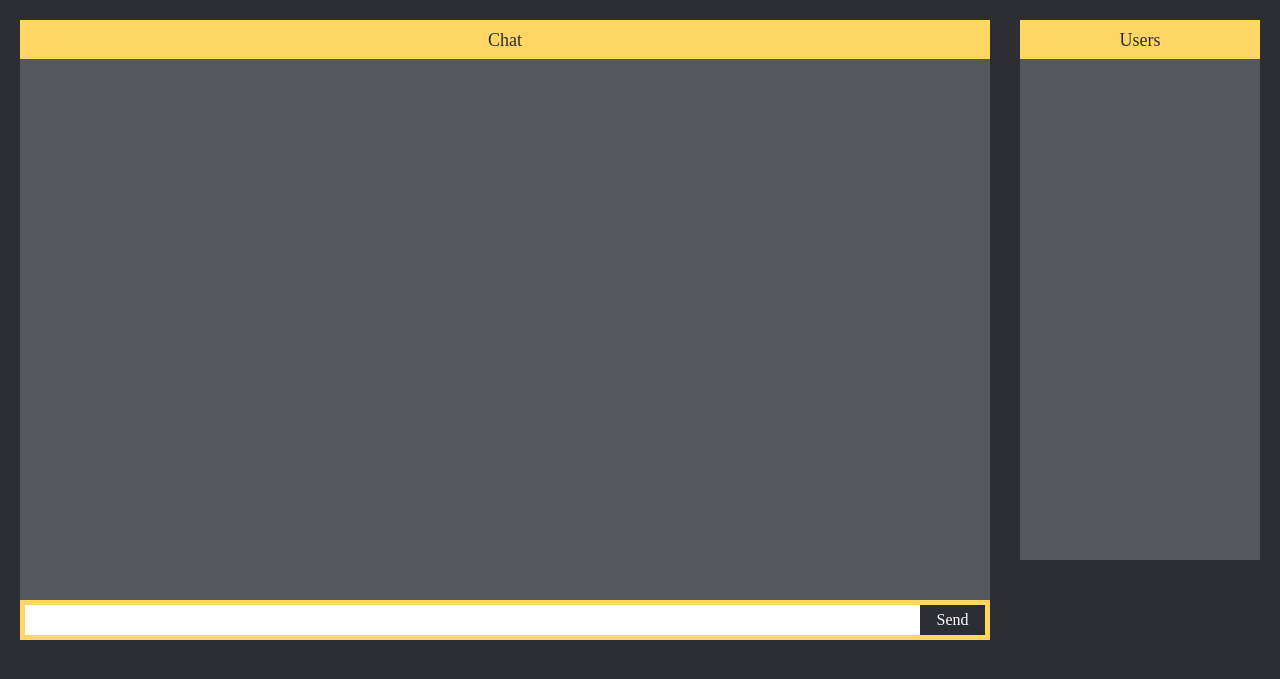
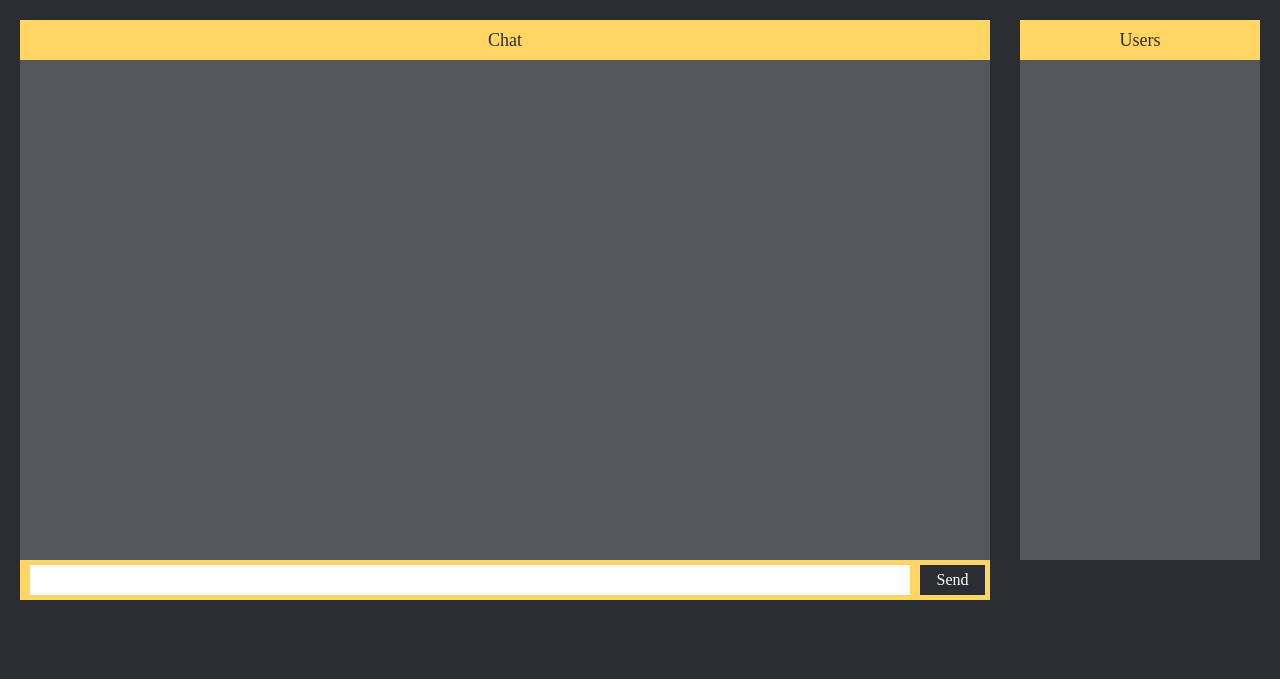
Before and after one commit to sail-rsa/sail-rsa, a Python web app: template flask/templates/index.html in a window 1280 px wide. Shown: the top 679 px of the page. Run offline with Jinja, Linux system fonts and the light colour scheme; the template is opened without the code that fills it, so the values that code supplies are empty; some libraries are stand-ins or nearby versions; some web fonts are replaced.

Commit message:
Make CSS slightly more attractive

```diff
--- a/flask/static/style.css
+++ b/flask/static/style.css
@@ -33,7 +33,6 @@
     left: 0;
     right: 270px;
     height: 100%;
-    padding: 20px;
 }
 
 .messagebox {
@@ -45,9 +44,29 @@
     height: 40px;
 }
 
+#users {
+    position: absolute;
+    top: 40px;
+    bottom: 0px;
+    left: 0px;
+    right: 0px;
+    padding: 20px;
+}
+
+#messages {
+    position: absolute;
+    top: 40px;
+    bottom: 40px;
+    left: 0px;
+    right: 0px;
+    overflow-y: scroll;
+    overflow-x: hidden;
+    padding: 20px;
+}
+
 input[type="text"] {
     position: absolute;
-    left: 5px;
+    left: 10px;
     right: 55px;
     top: 5px;
     bottom: 5px;
@@ -58,6 +77,7 @@
     outline: none;
     padding-left: 5px;
     padding-right: 5px;
+    width: calc(100% - 100px);
 }
 
 .button {
@@ -89,4 +109,5 @@
     padding-bottom: 8px;
     text-align: center;
     margin-bottom: 10px;
+    height: 22px;
 }
```
Also changed, not shown: flask/templates/index.html (+23 -13 lines).
